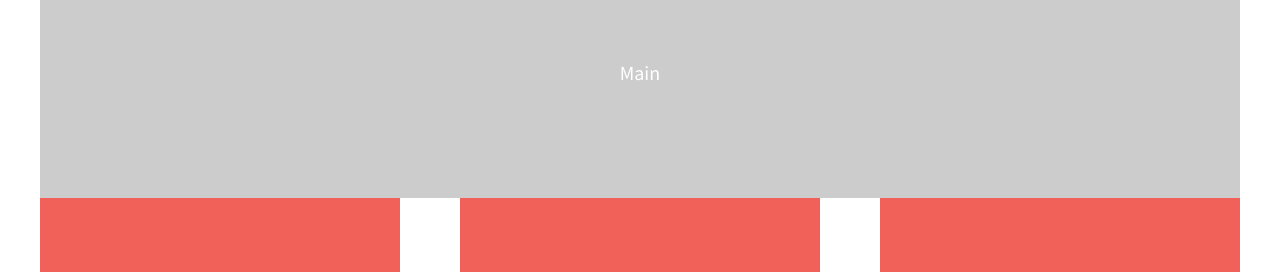
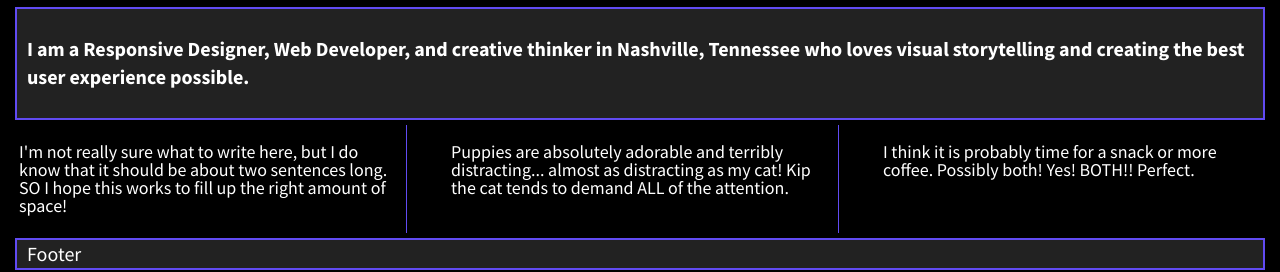
Before and after one commit to rachelecreedon/08.01-206-flexbox-starter, a plain HTML site: page index.html in a window 1280 px wide. Shown: the part 132-404 px from the top of the page. Drawn offline with nearby package versions, Linux system fonts and the light colour scheme.

Commit message:
added text and styles to divs

```diff
--- a/css/main.css
+++ b/css/main.css
@@ -103,56 +103,59 @@ html {
 
 body {
   font-family: 'Source Sans Pro', sans-serif;
-  padding: 0 2em;
   font-size: 1.25em;
   height: 100%;
   color: #fff;
 }
 
-header,
-footer {
-  background-color: #222;
-  height: 80px;
-  width: 100%;
-  display: flex;
-  justify-content: center;
-  align-items: center;
-}
-
-main {
-  background-color: #ccc;
-  height: 250px;
-  width: 100%;
-  display: flex;
-  justify-content: center;
-  align-items: center;
-}
 
 header,
 footer,
 main {
-
+    height: auto;
+    border: 2px solid #614bf2;
+    padding: 0 10px;
+    margin: 5px 5px;
+    background-color: #222;
+    width: 100%;
+    display: flex;
+    justify-content: flex-start;
+    align-items: center;
+    flex-flow: row wrap;
 }
 
 .flex-container {
   display: flex;
   justify-content: center;
-  align-items: center;
   flex-flow: row wrap;
   justify-content: space-between;
+  background-color: #000;
+  padding: 10px;
 }
 
 .flex-items {
   color: #fff;
-  line-height: 1.5em;
-  font-size: 1.6em;
-  background-color: #f16059;
+  line-height: 1em;
+  font-size: .9em;
   width: 30%;
-  height: 200px;
+  height: auto;
   display: flex;
   justify-content: center;
-  align-items: center;
+  align-items: flex-start;
+  padding: 0 .5em;
 }
+
+#div-1 {
+    border-right: 1px solid #614bf2;
+}
+
+#div-2 {
+    border-right: 1px solid #614bf2;
+}
+
+
+
+
 
 /* ==========================================================================
    Helper classes
--- a/index.html
+++ b/index.html
@@ -22,16 +22,22 @@
 
         <!-- Add your site or application content here -->
         <section class="flex-container">
-            <header>Header</header>
-            <main>Main</main>
+            <header>
+              <h1>Hi, I'm Rachele.</h1>
+            </header>
+
+            <main>
+                <h4>I am a <span>Responsive Designer, Web Developer, and creative thinker</span> in Nashville, Tennessee who loves visual storytelling and creating the best user experience possible.</h4>
+            </main>
+
             <div id="div-1" class="flex-items">
-                Div 1
+                <p>I'm not really sure what to write here, but I do know that it should be about two sentences long. SO I hope this works to fill up the right amount of space!</p>
             </div>
             <div id="div-2" class="flex-items">
-                Div 2
+                <p>Puppies are absolutely adorable and terribly distracting... almost as distracting as my cat! Kip the cat tends to demand ALL of the attention.</p>
             </div>
             <div id="div-3" class="flex-items">
-                Div 3
+                <p>I think it is probably time for a snack or more coffee.  Possibly both! Yes! BOTH!! Perfect.</p>
             </div>
             <footer>Footer</footer>
         </section>
```
